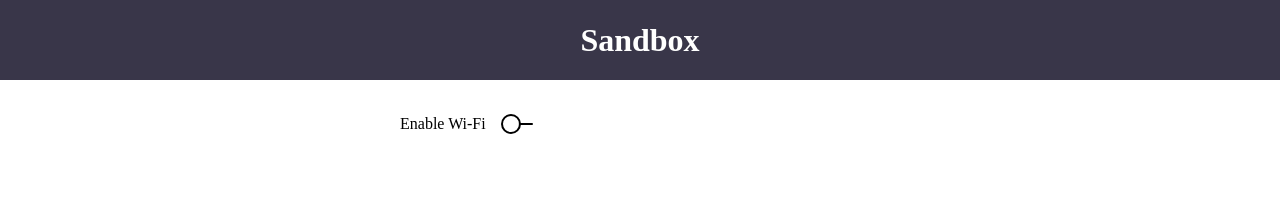
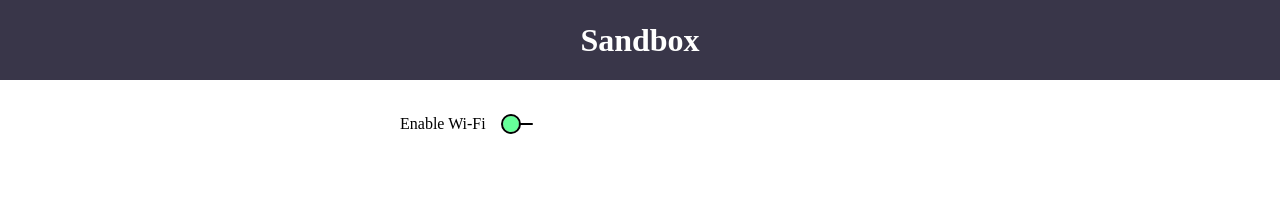
Before and after one commit to paulichdom/joy-of-react-playground, a React (Vite) app: page / in a window 1280 px wide. Shown: the top 206 px of the page. Built offline with nearby package versions, Linux system fonts and the light colour scheme.

Commit message:
add backgroud prop, add native component props

```diff
--- a/src/components/Toggle/CustomisedToggle.tsx
+++ b/src/components/Toggle/CustomisedToggle.tsx
@@ -1,12 +1,17 @@
-import React from 'react'
+import React from 'react';
 import Toggle from './Toggle';
 import { useToggle } from '../../hooks/use-toggle';
 
 const CustomisedToggle: React.FC = () => {
   const [value, toggleValue] = useToggle();
   return (
-    <Toggle label='Enable Wi-Fi' checked={value} handleToggle={toggleValue}/>
-  )
-}
+    <Toggle
+      label="Enable Wi-Fi"
+      checked={value}
+      handleToggle={toggleValue}
+      backdropColor="green"
+    />
+  );
+};
 
-export default CustomisedToggle
+export default CustomisedToggle;
--- a/src/components/Toggle/Toggle.tsx
+++ b/src/components/Toggle/Toggle.tsx
@@ -1,7 +1,7 @@
-import React from 'react';
+import React, { ComponentProps } from 'react';
 import styled from 'styled-components';
 
-type ToggleProps = {
+type ToggleProps = ComponentProps<'button'> & {
   label: string;
   checked: boolean;
   handleToggle: (checked: boolean) => void;
@@ -22,19 +22,6 @@ const Toggle: React.FC<ToggleProps> = ({
   const width = size * 2 + padding * 2;
 
   const ballTransform = checked ? `translateX(100%)` : `translateX(0%)`;
-
-  /* const wrapperStyle = {
-    width,
-    padding,
-    '--radius': size * 0.25 + 'px',
-    '--backdrop-color': backdropColor,
-  }; */
-
-  /* const ballStyle = {
-    width: size,
-    height: size,
-    transform: checked ? `translateX(100%)` : `translateX(0%)`,
-  }; */
 
   return (
     <Wrapper>
@@ -132,8 +119,8 @@ const Ball = styled.span<BallStyle>`
   position: relative;
   z-index: 2;
   border-radius: 50%;
-  background: white;
-  border: 2px solid white;
+  background: ${({ $background }) => `${$background === 'green' ? 'hsl(140deg 100% 70%)' : 'white'}`};
+  border: 2px solid ${({ $background }) => `${$background === 'green' ? 'hsl(140deg 100% 70%)' : 'white'}`};
   outline: 2px solid black;
 
   width: ${({ size }) => `${size}px`};
```
